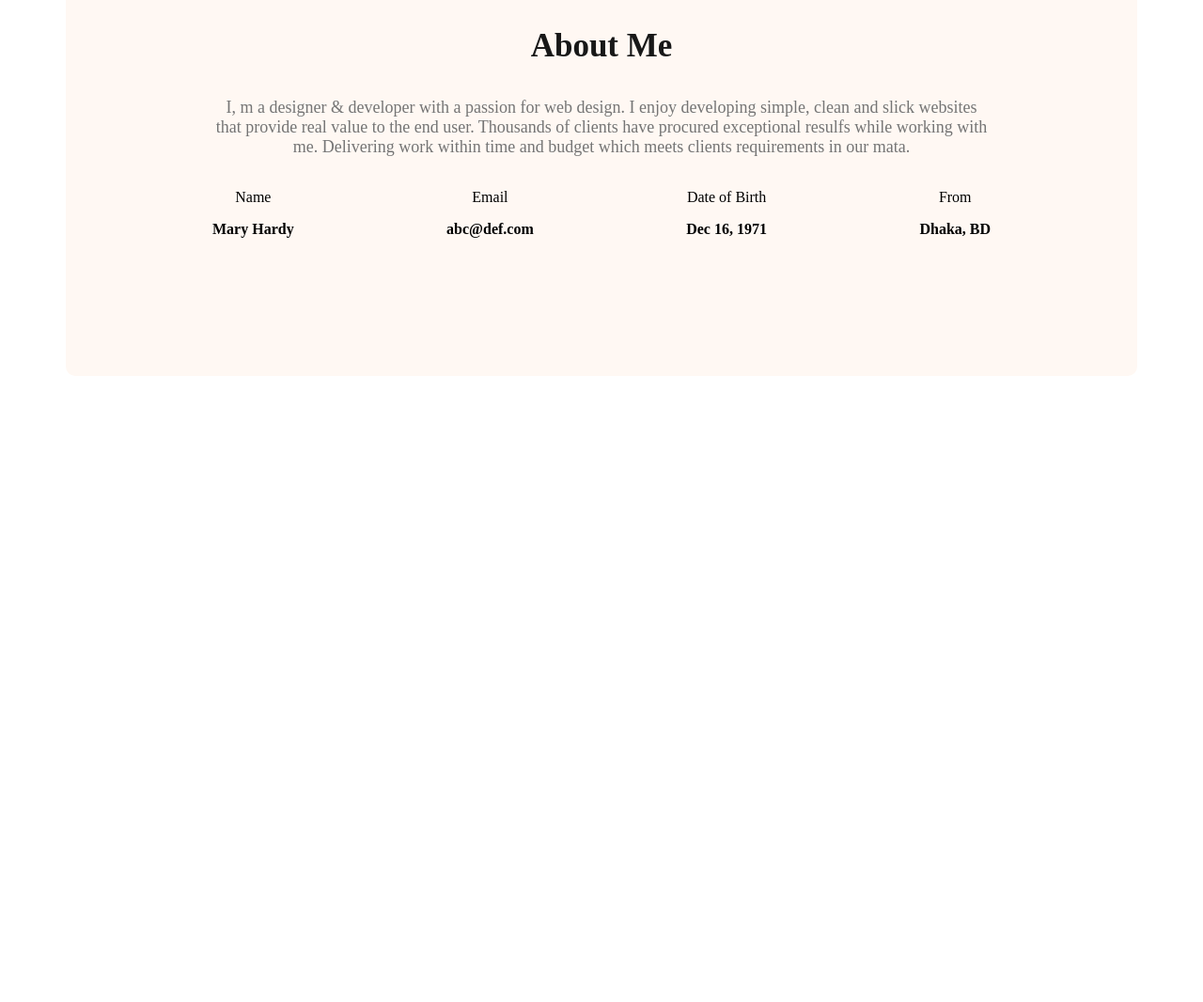
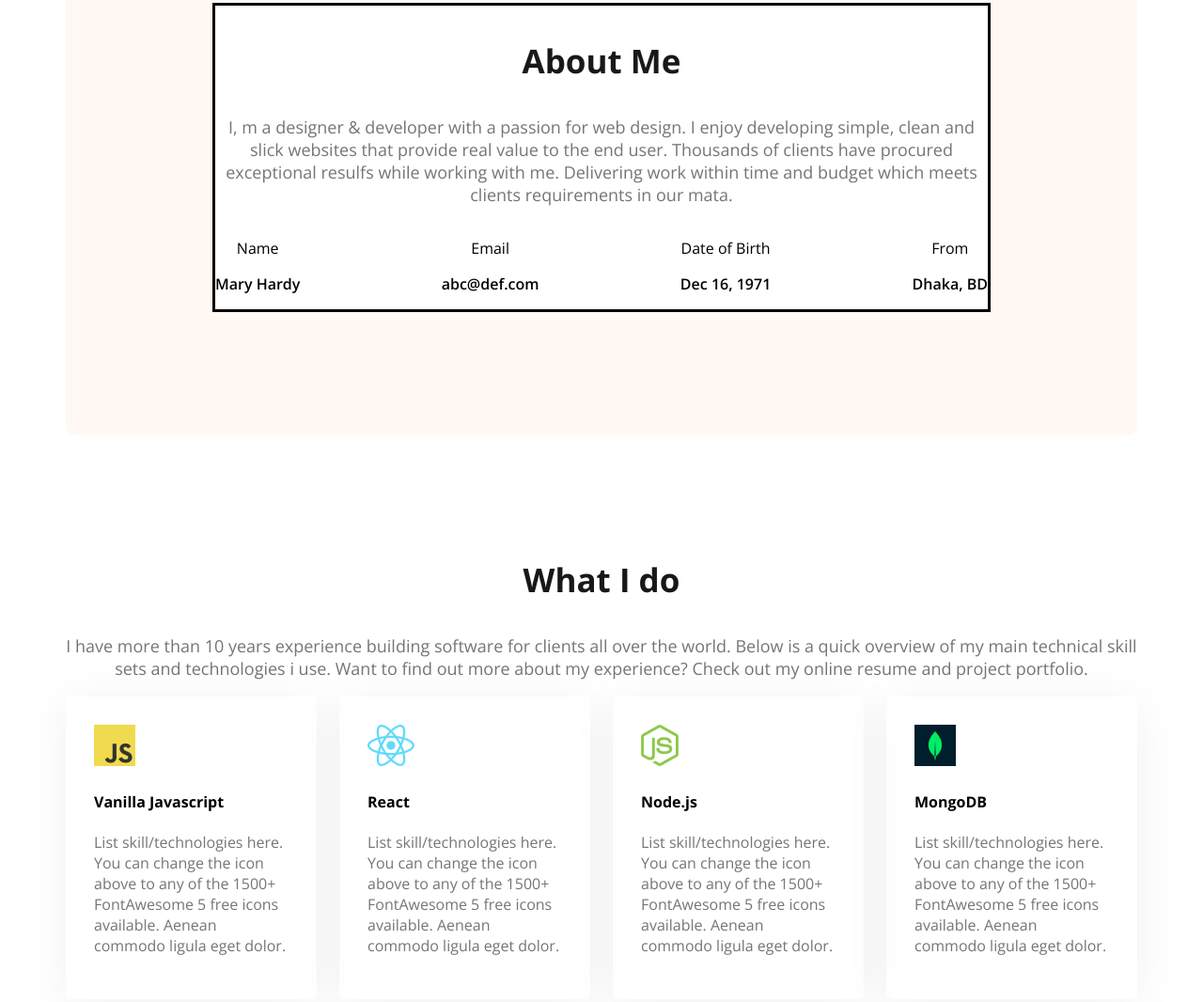
Before and after one commit to labib0007/web-dev-portfolio, a plain HTML site: page index.html in a window 1280 px wide. Shown: the part 1180-2246 px from the top of the page at 94% size. Before the commit the page ends 1588 px from the top, so only its background shows below. Drawn offline with nearby package versions, Linux system fonts and the light colour scheme.

Commit message:
What I do updated

```diff
--- a/index.html
+++ b/index.html
@@ -4,15 +4,14 @@
     <meta charset="UTF-8" />
     <meta name="viewport" content="width=device-width, initial-scale=1.0" />
     <title>Web Developer Portfolio</title>
-    <link rel="preconnect" href="https://fonts.googleapis.com" />
-    <link rel="preconnect" href="https://fonts.gstatic.com" crossorigin />
-    <link
-      href="https://fonts.googleapis.com/css2?family=Open+Sans:ital,wght@0,300..800;1,300..800&display=swap"
-      rel="stylesheet"
-    />
+
+ <link rel="preconnect" href="https://fonts.googleapis.com">
+<link rel="preconnect" href="https://fonts.gstatic.com" crossorigin>
+<link href="https://fonts.googleapis.com/css2?family=Open+Sans:ital,wght@0,300..800;1,300..800&display=swap" rel="stylesheet">
+
     <link rel="stylesheet" href="styles/portfolio.css" />
   </head>
-  <body class=".open-sans-normal">
+  <body class="open-sans-normal">
     <header class="header secondary-bg">
       <nav>
         <h3 class="nav-title">Ma<span class="text-primary">r</span>y</h3>
@@ -29,18 +28,28 @@
         <div class="banner-content">
           <h4 class="banner-greetings dark-2">Hi, I am</h4>
           <h1 class="banner-title">Mary Hardy</h1>
-            <p class="banner-description">Shot what able cold new see hold.Friendly as an betrayed formerly he. Morning because as to society behaved moments.</p>
+          <p class="banner-description">
+            Shot what able cold new see hold.Friendly as an betrayed formerly
+            he. Morning because as to society behaved moments.
+          </p>
           <button class="btn-primary">Download CV</button>
-            <button class="btn-primary">Contact</button>
-
+          <button class="btn-primary" >Contact</button>
         </div>
-        <img class="banner-profile-pic" src="images/hardy.png" alt="">
+        <img class="banner-profile-pic" src="images/hardy.png" alt="" />
       </div>
     </header>
     <main>
       <section class="about secondary-bg">
+       <div class="inner-block">
+
  <h3 class="section-title">About Me</h3>
-            <p class="section-description">I, m a designer & developer with a passion for web design. I enjoy developing simple, clean and slick websites that provide real value to the end user. Thousands of clients have procured exceptional resulfs while working with me. Delivering work within time and budget which meets clients requirements in our mata.</p>
+        <p class="section-description">
+          I, m a designer & developer with a passion for web design. I enjoy
+          developing simple, clean and slick websites that provide real value to
+          the end user. Thousands of clients have procured exceptional resulfs
+          while working with me. Delivering work within time and budget which
+          meets clients requirements in our mata.
+        </p>
         <div class="about-items">
           <!-- .about-item*4>p.item-title+p.item-description -->
           <div class="about-item">
@@ -60,7 +69,41 @@
             <p class="item-description">Dhaka, BD</p>
           </div>
         </div>
+       </div>
       </section>
+
+      <!-- What I do section -->
+      <section class="skills">
+        <h3 class="section-title text-center">What I do</h3>
+        <p class="section-description text center">
+            I have more than 10 years experience building software for clients all over the world. Below is a quick overview of my main technical skill sets and technologies i use. Want to find out more about my experience? Check out my online resume and project portfolio.
+        </p>
+        <div class="skills-container">
+            <!-- .skill*4>img+h4.skill-title+p.skill-description -->
+              <div class="skill">
+                <img src="images/icons/js.png" alt="">
+                <h4 class="skill-title">Vanilla Javascript</h4>
+                <p class="skill-description">List skill/technologies here. You can change the icon above to any of the 1500+ FontAwesome 5 free icons available. Aenean commodo ligula eget dolor.</p>
+              </div>
+              <div class="skill">
+                <img src="images/icons/react.png" alt="">
+                <h4 class="skill-title">React</h4>
+                <p class="skill-description">List skill/technologies here. You can change the icon above to any of the 1500+ FontAwesome 5 free icons available. Aenean commodo ligula eget dolor.</p>
+              </div>
+              <div class="skill">
+                <img src="images/icons/nodejs.png" alt="">
+                <h4 class="skill-title">Node.js</h4>
+                <p class="skill-description">List skill/technologies here. You can change the icon above to any of the 1500+ FontAwesome 5 free icons available. Aenean commodo ligula eget dolor.</p>
+              </div>
+              <div class="skill">
+                <img src="images/icons/mongo.png" alt="">
+                <h4 class="skill-title">MongoDB</h4>
+                <p class="skill-description">List skill/technologies here. You can change the icon above to any of the 1500+ FontAwesome 5 free icons available. Aenean commodo ligula eget dolor.</p>
+              </div>
+        </div>
+      </section>
+
+
     </main>
     <footer></footer>
   </body>
--- a/styles/portfolio.css
+++ b/styles/portfolio.css
@@ -6,7 +6,6 @@
   font-variation-settings:
     "wdth" 100;
 }
-
 
 /* shared styles */
 
@@ -43,6 +42,10 @@
     font-size: 18px;
     color:#757575;
 
+}
+
+.text-center{
+    text-align: center;
 }
 
 /* header */
@@ -121,13 +124,24 @@ main{
 
 }
 
+main section{
+    margin-top: 130px;
+     margin-bottom: 130px;
+}
+
 /* about styles */
+
+.inner-block{
+    background-color: white;
+    border-style: solid;
+
+}
 
 .about{
     border-radius: 10px;
     padding: 131px 156px;
     text-align: center;
-    margin-top: 130px;
+
 }
 .about-items{
     display: flex;
@@ -137,3 +151,26 @@ main{
 .item-description{
     font-weight: 600;
 }
+
+/* skills section styles */
+.skills{
+        text-align: center;
+}
+.skills-container{
+    display: flex;
+    gap: 24px;
+
+
+}
+
+.skill{
+        padding:30px;
+        border-radius: 5px;
+       box-shadow: 0px 6px 50px 0px rgba(0, 0, 0, 0.06);
+        text-align: left;
+
+}
+
+.skill-description{
+    color: #757575;
+}
```
Lines whose indentation alone changed are shown as unchanged.
